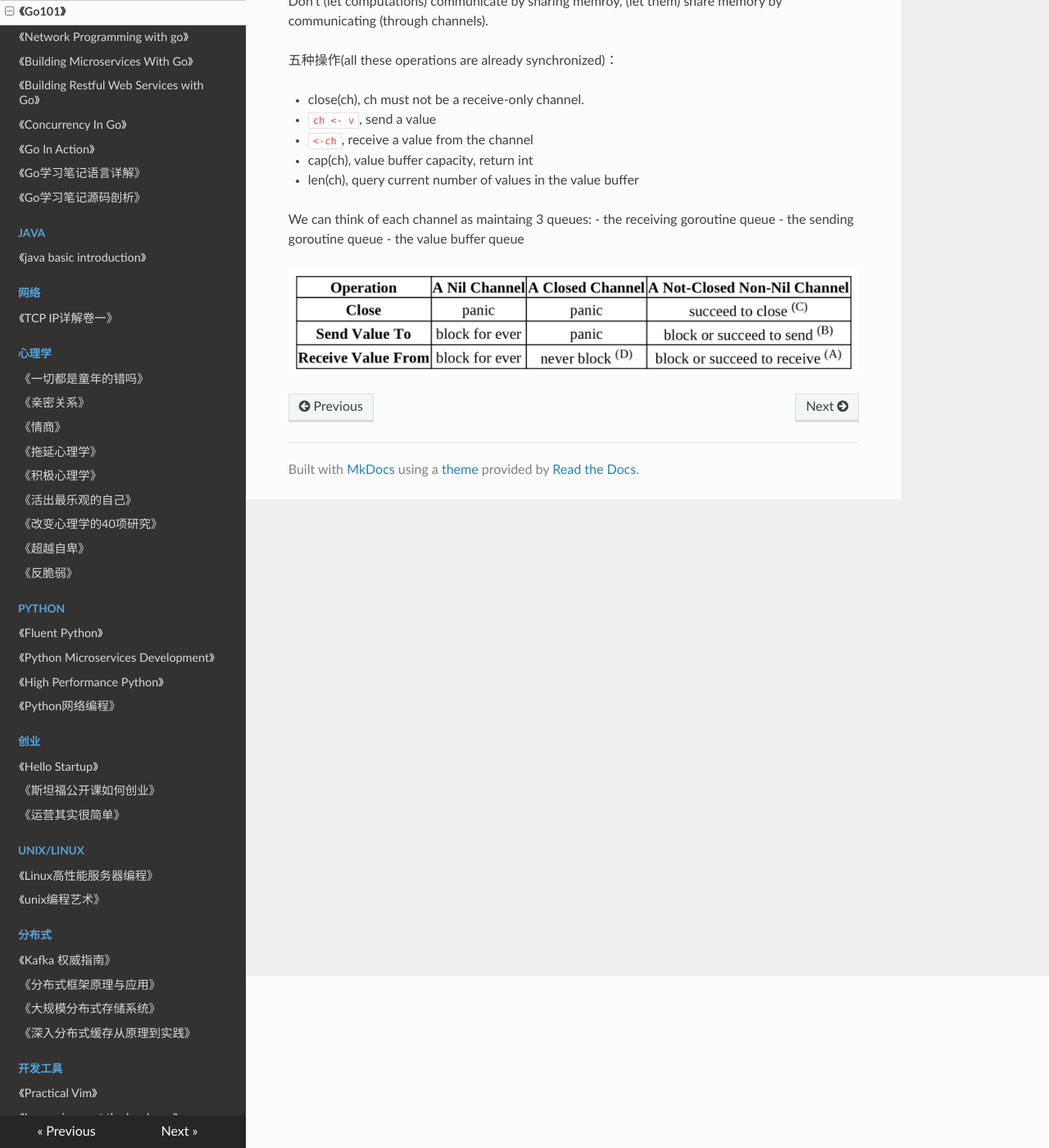
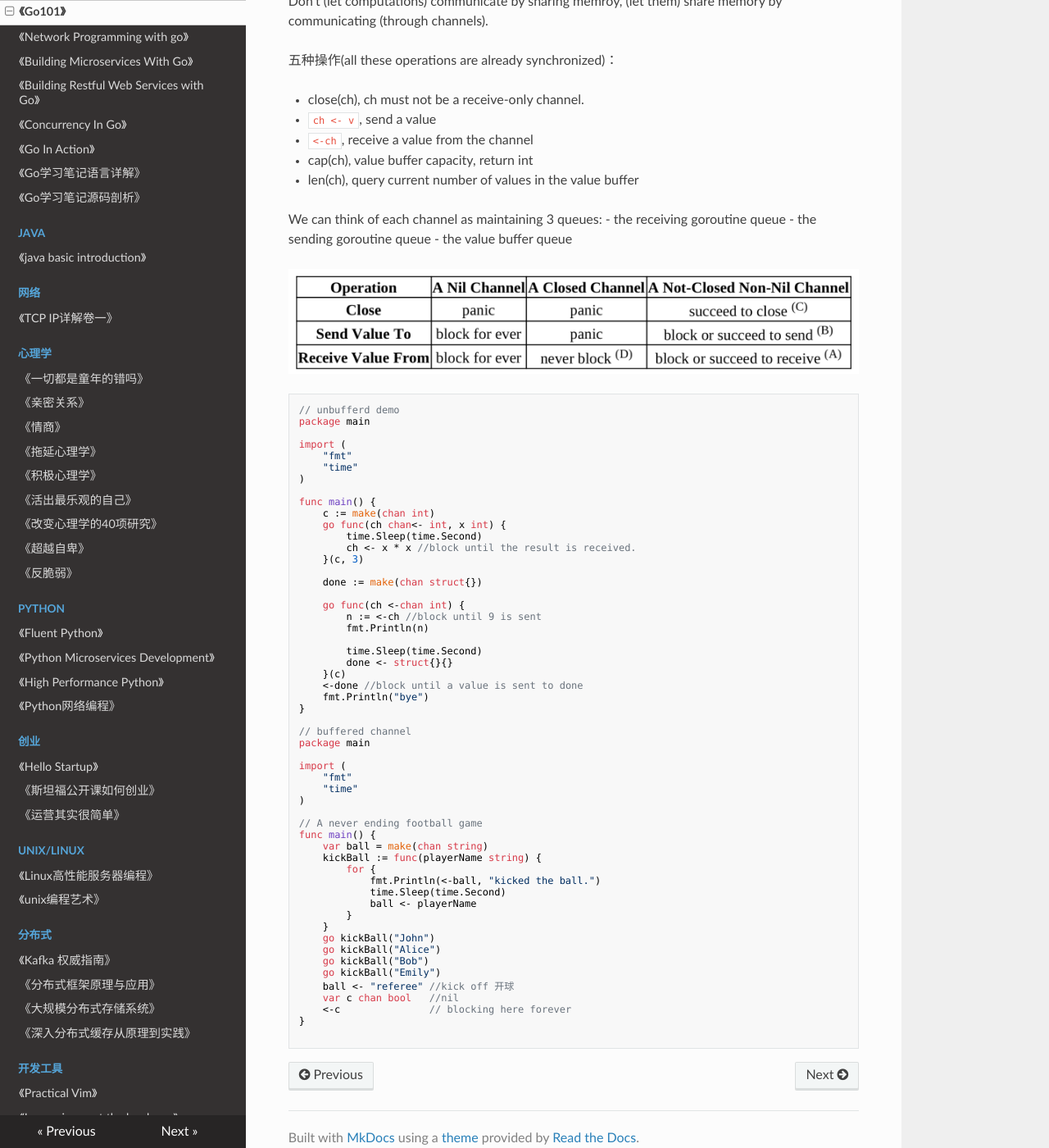
Before and after one commit to PegasusWang/booknotes, an MkDocs documentation site: the page built from docs/golang/go101/book.md, in a window 1280 px wide and 1400 px high, scrolled down 210 px. Shown: the whole window at 82% size. Built offline with MkDocs 1.6.1, drawn with Linux system fonts in a browser that asks for light colours; nearby versions of some CDN libraries; old or Windows-style settings are respelled for this version of MkDocs.

Commit message:
go channel demo

````diff
--- a/docs/golang/go101/book.md
+++ b/docs/golang/go101/book.md
@@ -11,9 +11,67 @@ Don't (let computations) communicate by sharing memroy, (let them) share memory
 - cap(ch), value buffer capacity, return int
 - len(ch), query current number of values in the value buffer
 
-We can think of each channel as maintaing 3 queues:
+We can think of each channel as maintaining 3 queues:
 - the receiving goroutine queue
 - the sending goroutine queue
 - the value buffer queue
 
 ![](./channel.png)
+
+```go
+// unbufferd demo
+package main
+
+import (
+	"fmt"
+	"time"
+)
+
+func main() {
+	c := make(chan int)
+	go func(ch chan<- int, x int) {
+		time.Sleep(time.Second)
+		ch <- x * x //block until the result is received.
+	}(c, 3)
+
+	done := make(chan struct{})
+
+	go func(ch <-chan int) {
+		n := <-ch //block until 9 is sent
+		fmt.Println(n)
+
+		time.Sleep(time.Second)
+		done <- struct{}{}
+	}(c)
+	<-done //block until a value is sent to done
+	fmt.Println("bye")
+}
+
+// buffered channel
+package main
+
+import (
+	"fmt"
+	"time"
+)
+
+// A never ending football game
+func main() {
+	var ball = make(chan string)
+	kickBall := func(playerName string) {
+		for {
+			fmt.Println(<-ball, "kicked the ball.")
+			time.Sleep(time.Second)
+			ball <- playerName
+		}
+	}
+	go kickBall("John")
+	go kickBall("Alice")
+	go kickBall("Bob")
+	go kickBall("Emily")
+	ball <- "referee" //kick off 开球
+	var c chan bool   //nil
+	<-c               // blocking here forever
+}
+
+```
````
